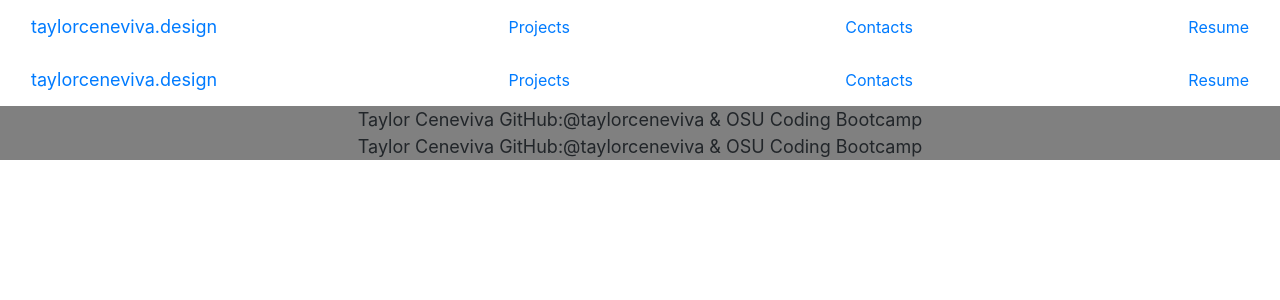
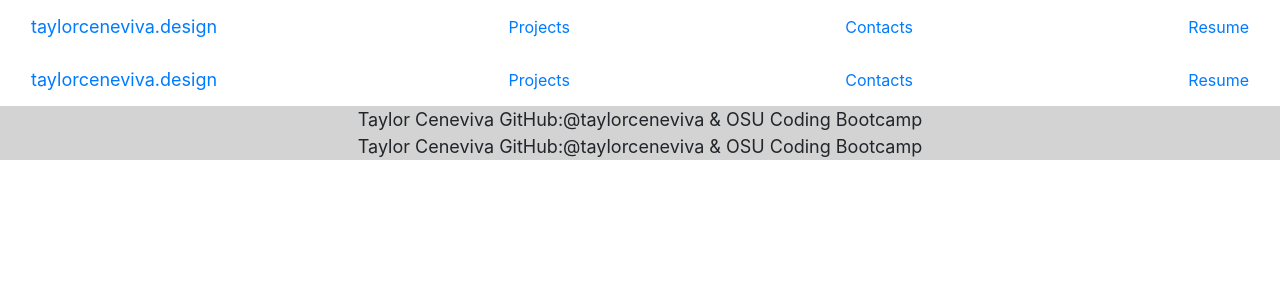
Before and after one commit to taylorceneviva/reactPortfolio, a React (Create React App) app in the folder cenevivaportfolio/: page /contact in a window 1280 px wide. Shown: the top 300 px of the page. Built offline with nearby package versions, Linux system fonts and the light colour scheme.

Commit message:
update footer

```diff
--- a/cenevivaportfolio/src/components/footer.js
+++ b/cenevivaportfolio/src/components/footer.js
@@ -1,9 +1,8 @@
 import React from "react";
-// import "./Footer.css";
 
 function Footer() {
   return (
-    <footer className="footer" style={{ margin: "auto", fontSize: "18px", textAlign: "center", backgroundColor: "gray"}}>
+    <footer className="footer" style={{ fontSize: "18px", textAlign: "center", backgroundColor: "lightgray"}}>
       <span>Taylor Ceneviva GitHub:@taylorceneviva &amp; OSU Coding Bootcamp</span>
     </footer>
   );
```
